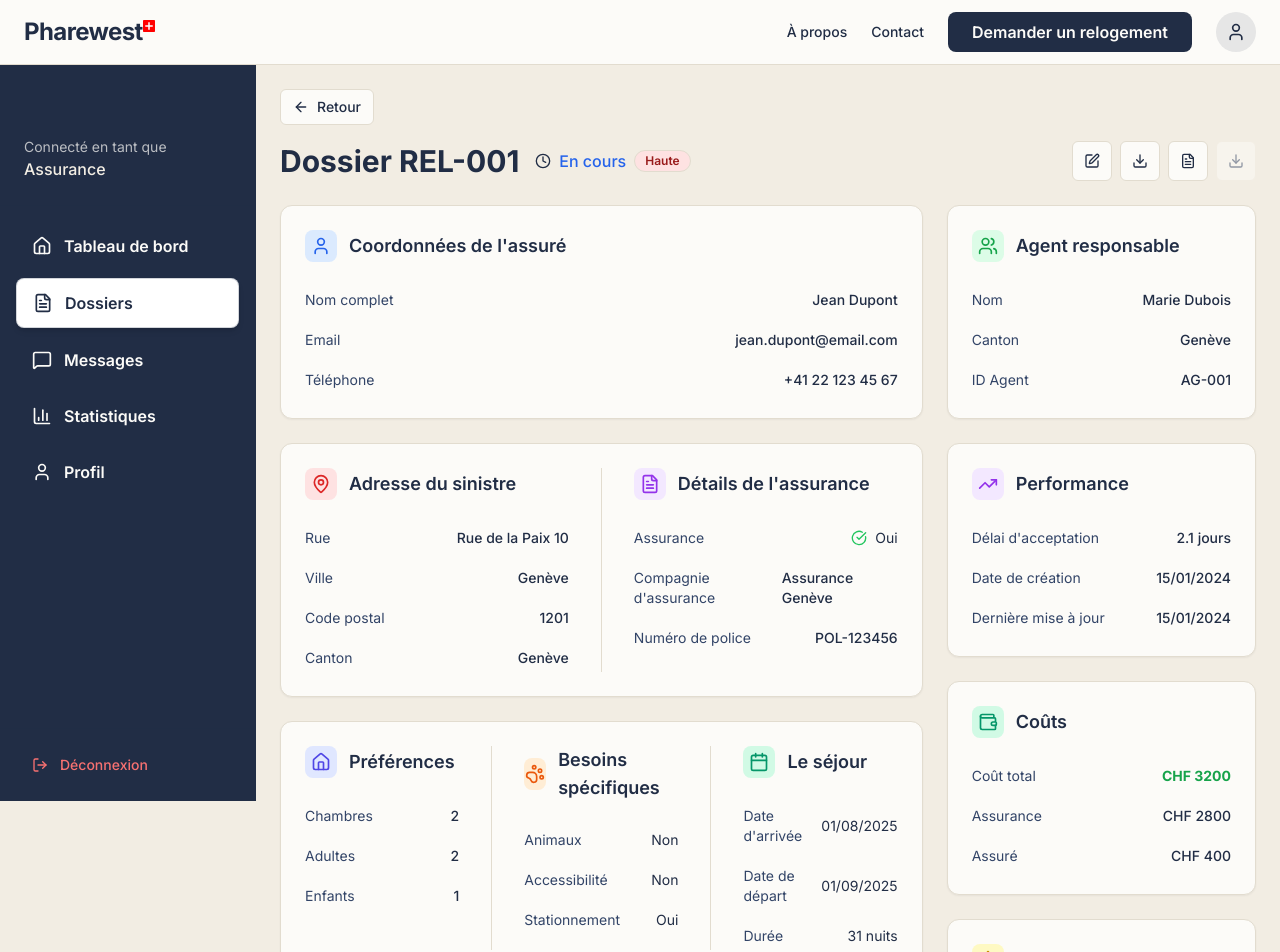
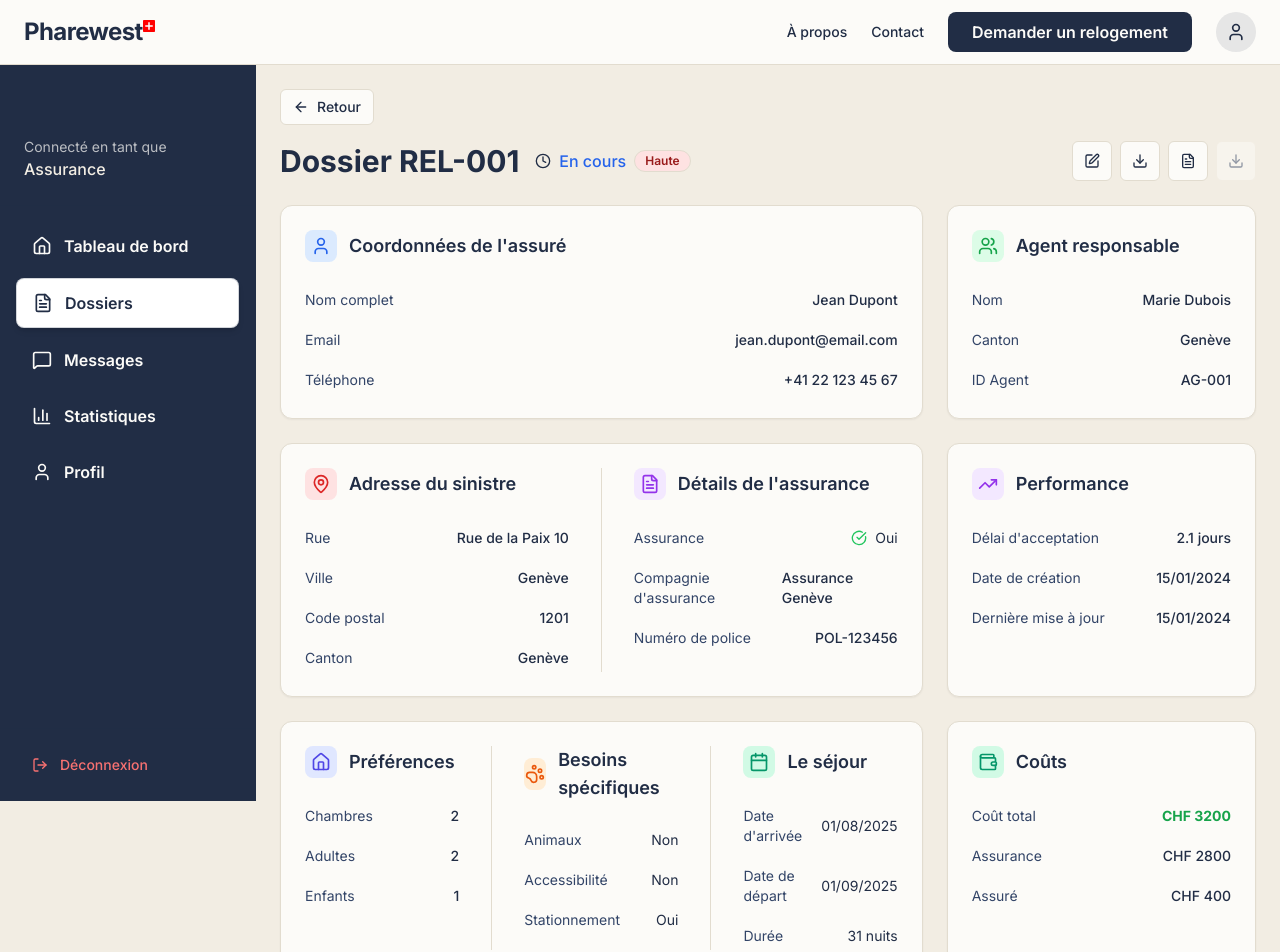
Before and after one commit to valcourgeau/sini, a Next.js app: page /platform/dashboard/assurance/dossiers/REL-001 in a window 1280 px wide. Shown: the top 952 px of the page. Built offline with nearby package versions, Linux system fonts and the light colour scheme.

Commit message:
feat: add equal height dossier

```diff
--- a/src/app/platform/dashboard/assurance/dossiers/[id]/page.tsx
+++ b/src/app/platform/dashboard/assurance/dossiers/[id]/page.tsx
@@ -271,12 +271,11 @@ export default async function CaseDetailPage({ params }: PageProps) {
         <RelocationWarningWrapper caseData={currentCaseData} />
       )}
 
-      {/* Main Content - Two Column Layout */}
+      {/* Main Content - Grid Layout with Equal Heights */}
       <div className="grid lg:grid-cols-3 gap-6">
-        {/* Left Column - Main Information */}
-        <div className="lg:col-span-2 space-y-6">
-          {/* Personal Information */}
-          <div className="bg-card border border-border rounded-xl p-6 shadow-sm">
+        {/* Row 1: Personal Information (2 cols) + Agent Information (1 col) */}
+        <div className="lg:col-span-2">
+          <div className="bg-card border border-border rounded-xl p-6 shadow-sm h-full">
             <div className="flex flex-col lg:flex-row gap-8">
               {/* Contact Person Information */}
               <div className="flex-1">
@@ -305,9 +304,36 @@ export default async function CaseDetailPage({ params }: PageProps) {
               </div>
             </div>
           </div>
+        </div>
 
-          {/* Insurance & Address Information */}
-          <div className="bg-card border border-border rounded-xl p-6 shadow-sm">
+        <div className="lg:col-span-1">
+          <div className="bg-card border border-border rounded-xl p-6 shadow-sm h-full">
+            <div className="flex items-center gap-3 mb-6">
+              <div className="flex items-center justify-center w-8 h-8 bg-green-100 rounded-lg">
+                <Users className="h-5 w-5 text-green-600" />
+              </div>
+              <h3 className="text-lg font-semibold text-foreground">Agent responsable</h3>
+            </div>
+            <div className="space-y-3">
+              <div className="flex justify-between items-center py-1">
+                <span className="text-sm text-muted-foreground">Nom</span>
+                <span className="text-sm font-medium text-foreground">{currentCaseData.agent?.name || "Non assigné"}</span>
+              </div>
+              <div className="flex justify-between items-center py-1">
+                <span className="text-sm text-muted-foreground">Canton</span>
+                <span className="text-sm font-medium text-foreground">{currentCaseData.agent?.canton || "Non assigné"}</span>
+              </div>
+              <div className="flex justify-between items-center py-1">
+                <span className="text-sm text-muted-foreground">ID Agent</span>
+                <span className="text-sm font-medium text-foreground">{currentCaseData.agent?.id || "Non assigné"}</span>
+              </div>
+            </div>
+          </div>
+        </div>
+
+        {/* Row 2: Insurance & Address (2 cols) + Performance (1 col) */}
+        <div className="lg:col-span-2">
+          <div className="bg-card border border-border rounded-xl p-6 shadow-sm h-full">
             <div className="flex flex-col lg:flex-row gap-8">
               {/* Disaster Address Section */}
               <div className="flex-1">
@@ -387,9 +413,38 @@ export default async function CaseDetailPage({ params }: PageProps) {
               </div>
             </div>
           </div>
+        </div>
 
-          {/* Relocation Preferences, Special Requirements & Arrival */}
-          <div className="bg-card border border-border rounded-xl p-6 shadow-sm">
+        <div className="lg:col-span-1">
+          <div className="bg-card border border-border rounded-xl p-6 shadow-sm h-full">
+            <div className="flex items-center gap-3 mb-6">
+              <div className="flex items-center justify-center w-8 h-8 bg-purple-100 rounded-lg">
+                <TrendingUp className="h-5 w-5 text-purple-600" />
+              </div>
+              <h3 className="text-lg font-semibold text-foreground">Performance</h3>
+            </div>
+            <div className="space-y-3">
+              {currentCaseData.responseTime && (
+                <div className="flex justify-between items-center py-1">
+                  <span className="text-sm text-muted-foreground">Délai d'acceptation</span>
+                  <span className="text-sm font-medium text-foreground">{currentCaseData.responseTime} jours</span>
+                </div>
+              )}
+              <div className="flex justify-between items-center py-1">
+                <span className="text-sm text-muted-foreground">Date de création</span>
+                <span className="text-sm font-medium text-foreground">{formatDate(currentCaseData.createdAt)}</span>
+              </div>
+              <div className="flex justify-between items-center py-1">
+                <span className="text-sm text-muted-foreground">Dernière mise à jour</span>
+                <span className="text-sm font-medium text-foreground">{formatDate(currentCaseData.updatedAt)}</span>
+              </div>
+            </div>
+          </div>
+        </div>
+
+        {/* Row 3: Relocation Preferences (2 cols) + Costs (1 col) */}
+        <div className="lg:col-span-2">
+          <div className="bg-card border border-border rounded-xl p-6 shadow-sm h-full">
             <div className="flex flex-col lg:flex-row gap-8">
               {/* Relocation Preferences Section */}
               <div className="flex-1">
@@ -554,10 +609,72 @@ export default async function CaseDetailPage({ params }: PageProps) {
               </div>
             </div>
           </div>
+        </div>
 
-          {/* Multiple Relocation Requests - Detailed View */}
+        <div className="lg:col-span-1">
+          {currentCaseData.cost ? (
+            <div className="bg-card border border-border rounded-xl p-6 shadow-sm h-full">
+              <div className="flex items-center gap-3 mb-6">
+                <div className="flex items-center justify-center w-8 h-8 bg-emerald-100 rounded-lg">
+                  <Wallet className="h-5 w-5 text-emerald-600" />
+                </div>
+                <h3 className="text-lg font-semibold text-foreground">Coûts</h3>
+              </div>
+              <div className="space-y-3">
+                <div className="flex justify-between items-center py-1">
+                  <span className="text-sm text-muted-foreground">Coût total</span>
+                  <span className="text-sm font-bold text-green-600">CHF {currentCaseData.cost.totalCost}</span>
+                </div>
+                <div className="space-y-3">
+                  <div className="flex justify-between items-center py-1">
+                    <span className="text-sm text-muted-foreground">Assurance</span>
+                    <span className="text-sm font-medium">CHF {currentCaseData.cost.insuranceCost}</span>
+                  </div>
+                  <div className="flex justify-between items-center py-1">
+                    <span className="text-sm text-muted-foreground">Assuré</span>
+                    <span className="text-sm font-medium">CHF {currentCaseData.cost.insuredCost}</span>
+                  </div>
+                </div>
+              </div>
+            </div>
+          ) : (
+            <div className="bg-card border border-border rounded-xl p-6 shadow-sm h-full">
+              <div className="flex items-center gap-3 mb-6">
+                <div className="flex items-center justify-center w-8 h-8 bg-yellow-100 rounded-lg">
+                  <Star className="h-5 w-5 text-yellow-600" />
+                </div>
+                <h3 className="text-lg font-semibold text-foreground">Satisfaction client</h3>
+              </div>
+              <div className="space-y-3">
+                {currentCaseData.status === "completed" && currentCaseData.satisfaction ? (
+                  <>
+                    <div className="flex items-center gap-2">
+                      <StarRating rating={currentCaseData.satisfaction.rating} />
+                      <span className="text-sm font-bold text-primary">{currentCaseData.satisfaction.rating}/5</span>
+                    </div>
+                    {currentCaseData.satisfaction.feedback && (
+                      <div className="flex justify-between items-start py-1">
+                        <span className="text-sm text-muted-foreground">Commentaire</span>
+                        <span className="text-sm text-foreground italic">"{currentCaseData.satisfaction.feedback}"</span>
+                      </div>
+                    )}
+                  </>
+                ) : (
+                  <div className="text-center py-4">
+                    <Clock className="h-8 w-8 text-muted-foreground mx-auto mb-2" />
+                    <p className="text-sm text-muted-foreground">En attente du retour client</p>
+                  </div>
+                )}
+              </div>
+            </div>
+          )}
+        </div>
+
+        {/* Row 4: Multiple Relocation Requests (2 cols) + Customer Satisfaction (1 col) */}
         {currentCaseData.relocationType === "multiple" && (
-            <div className="bg-card border border-border rounded-xl p-6 shadow-sm">
+          <>
+            <div className="lg:col-span-2">
+              <div className="bg-card border border-border rounded-xl p-6 shadow-sm h-full">
                 <div className="flex items-center gap-3 mb-6">
                   <div className="flex items-center justify-center w-8 h-8 bg-blue-100 rounded-lg">
                     <Users className="h-5 w-5 text-blue-600" />
@@ -646,93 +763,10 @@ export default async function CaseDetailPage({ params }: PageProps) {
                   ))}
                 </div>
               </div>
-          )}
-
-
             </div>
 
-        {/* Right Column - Technical Information */}
-        <div className="space-y-6">
-          {/* Agent Information */}
-          <div className="bg-card border border-border rounded-xl p-6 shadow-sm">
-            <div className="flex items-center gap-3 mb-6">
-              <div className="flex items-center justify-center w-8 h-8 bg-green-100 rounded-lg">
-                <Users className="h-5 w-5 text-green-600" />
-              </div>
-              <h3 className="text-lg font-semibold text-foreground">Agent responsable</h3>
-            </div>
-            <div className="space-y-3">
-              <div className="flex justify-between items-center py-1">
-                <span className="text-sm text-muted-foreground">Nom</span>
-                <span className="text-sm font-medium text-foreground">{currentCaseData.agent?.name || "Non assigné"}</span>
-              </div>
-              <div className="flex justify-between items-center py-1">
-                <span className="text-sm text-muted-foreground">Canton</span>
-                <span className="text-sm font-medium text-foreground">{currentCaseData.agent?.canton || "Non assigné"}</span>
-              </div>
-              <div className="flex justify-between items-center py-1">
-                <span className="text-sm text-muted-foreground">ID Agent</span>
-                <span className="text-sm font-medium text-foreground">{currentCaseData.agent?.id || "Non assigné"}</span>
-              </div>
-            </div>
-          </div>
-
-          {/* Performance Metrics */}
-          <div className="bg-card border border-border rounded-xl p-6 shadow-sm">
-            <div className="flex items-center gap-3 mb-6">
-              <div className="flex items-center justify-center w-8 h-8 bg-purple-100 rounded-lg">
-                <TrendingUp className="h-5 w-5 text-purple-600" />
-              </div>
-              <h3 className="text-lg font-semibold text-foreground">Performance</h3>
-            </div>
-            <div className="space-y-3">
-              {currentCaseData.responseTime && (
-                <div className="flex justify-between items-center py-1">
-                  <span className="text-sm text-muted-foreground">Délai d'acceptation</span>
-                  <span className="text-sm font-medium text-foreground">{currentCaseData.responseTime} jours</span>
-                </div>
-              )}
-              <div className="flex justify-between items-center py-1">
-                <span className="text-sm text-muted-foreground">Date de création</span>
-                <span className="text-sm font-medium text-foreground">{formatDate(currentCaseData.createdAt)}</span>
-              </div>
-              <div className="flex justify-between items-center py-1">
-                <span className="text-sm text-muted-foreground">Dernière mise à jour</span>
-                <span className="text-sm font-medium text-foreground">{formatDate(currentCaseData.updatedAt)}</span>
-              </div>
-            </div>
-          </div>
-
-          {/* Costs */}
-          {currentCaseData.cost && (
-            <div className="bg-card border border-border rounded-xl p-6 shadow-sm">
-              <div className="flex items-center gap-3 mb-6">
-                <div className="flex items-center justify-center w-8 h-8 bg-emerald-100 rounded-lg">
-                  <Wallet className="h-5 w-5 text-emerald-600" />
-                </div>
-                <h3 className="text-lg font-semibold text-foreground">Coûts</h3>
-              </div>
-              <div className="space-y-3">
-                <div className="flex justify-between items-center py-1">
-                  <span className="text-sm text-muted-foreground">Coût total</span>
-                  <span className="text-sm font-bold text-green-600">CHF {currentCaseData.cost.totalCost}</span>
-                </div>
-                <div className="space-y-3">
-                  <div className="flex justify-between items-center py-1">
-                    <span className="text-sm text-muted-foreground">Assurance</span>
-                    <span className="text-sm font-medium">CHF {currentCaseData.cost.insuranceCost}</span>
-                  </div>
-                  <div className="flex justify-between items-center py-1">
-                    <span className="text-sm text-muted-foreground">Assuré</span>
-                    <span className="text-sm font-medium">CHF {currentCaseData.cost.insuredCost}</span>
-                  </div>
-                </div>
-              </div>
-            </div>
-          )}
-
-          {/* Customer Satisfaction */}
-          <div className="bg-card border border-border rounded-xl p-6 shadow-sm">
+            <div className="lg:col-span-1">
+              <div className="bg-card border border-border rounded-xl p-6 shadow-sm h-full">
                 <div className="flex items-center gap-3 mb-6">
                   <div className="flex items-center justify-center w-8 h-8 bg-yellow-100 rounded-lg">
                     <Star className="h-5 w-5 text-yellow-600" />
@@ -762,6 +796,8 @@ export default async function CaseDetailPage({ params }: PageProps) {
                 </div>
               </div>
             </div>
+          </>
+        )}
       </div>
     </div>
   );
```
Lines whose indentation alone changed are shown as unchanged.
